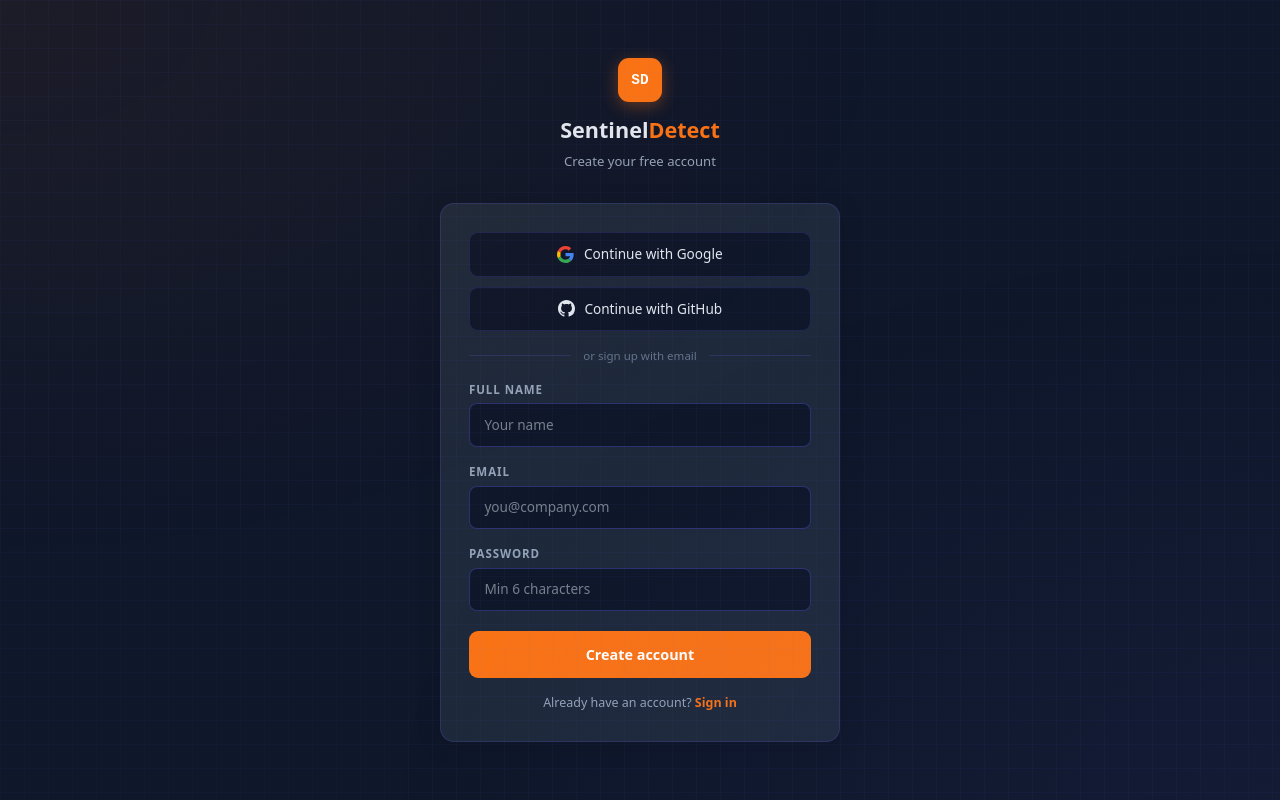
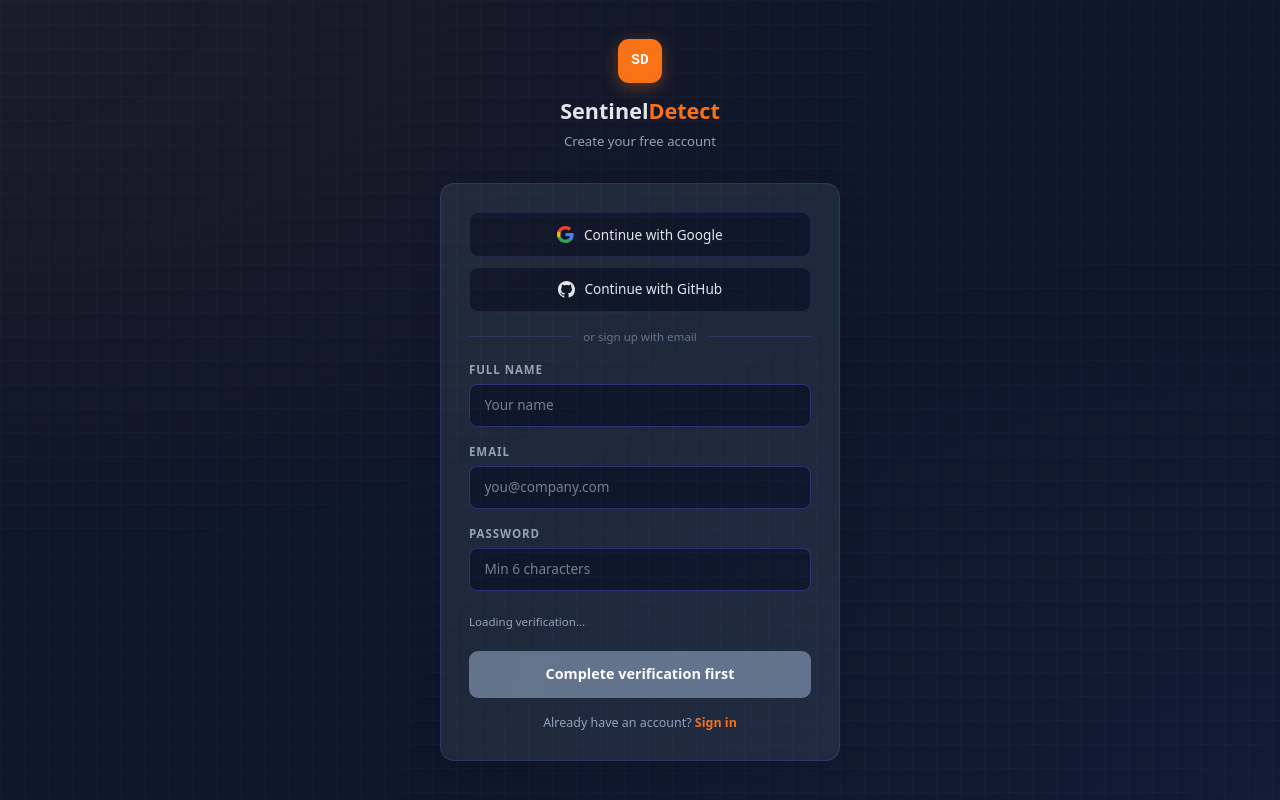
Before and after one commit to Amanpreet-Ramgharia/sentineldetect, a Next.js app: page /signup in a window 1280 px wide. Built offline with nearby package versions, Linux system fonts and the light colour scheme.

Commit message:
feat: add Turnstile CAPTCHA to signup

```diff
--- a/app/(auth)/signup/page.tsx
+++ b/app/(auth)/signup/page.tsx
@@ -1,27 +1,99 @@
 'use client'
-import { useState } from 'react'
+import { useState, useEffect, useRef } from 'react'
 import Link from 'next/link'
 import { createClient } from '@/lib/supabase/client'
 
+declare global {
+  interface Window {
+    turnstile: {
+      render: (el: HTMLElement, opts: {
+        sitekey: string
+        callback: (token: string) => void
+        'expired-callback': () => void
+        'error-callback': () => void
+        theme: string
+        size: string
+      }) => string
+      reset: (id: string) => void
+    }
+  }
+}
+
+const TURNSTILE_SITE_KEY = '0x4AAAAAADWqjSibMwElOEvG'
+
 export default function SignupPage() {
-  const [name, setName]         = useState('')
-  const [email, setEmail]       = useState('')
-  const [password, setPassword] = useState('')
-  const [loading, setLoading]   = useState(false)
+  const [name, setName]               = useState('')
+  const [email, setEmail]             = useState('')
+  const [password, setPassword]       = useState('')
+  const [loading, setLoading]         = useState(false)
   const [oauthLoading, setOauthLoading] = useState<'google'|'github'|null>(null)
-  const [error, setError]       = useState('')
-  const [done, setDone]         = useState(false)
+  const [error, setError]             = useState('')
+  const [done, setDone]               = useState(false)
+  const [captchaToken, setCaptchaToken] = useState('')
+  const [captchaReady, setCaptchaReady] = useState(false)
+
+  const turnstileRef = useRef<HTMLDivElement>(null)
+  const widgetId     = useRef<string>('')
+
+  // Load Turnstile script and render widget
+  useEffect(() => {
+    const SCRIPT_ID = 'cf-turnstile-script'
+    if (document.getElementById(SCRIPT_ID)) {
+      renderWidget()
+      return
+    }
+    const script = document.createElement('script')
+    script.id    = SCRIPT_ID
+    script.src   = 'https://challenges.cloudflare.com/turnstile/v0/api.js'
+    script.async = true
+    script.defer = true
+    script.onload = renderWidget
+    document.head.appendChild(script)
+  }, [])
+
+  function renderWidget() {
+    if (!turnstileRef.current || !window.turnstile) return
+    widgetId.current = window.turnstile.render(turnstileRef.current, {
+      sitekey:           TURNSTILE_SITE_KEY,
+      callback:          (token) => { setCaptchaToken(token); setCaptchaReady(true) },
+      'expired-callback': ()    => { setCaptchaToken('');    setCaptchaReady(false) },
+      'error-callback':   ()    => { setCaptchaToken('');    setCaptchaReady(false) },
+      theme: 'auto',
+      size:  'normal',
+    })
+  }
+
+  function resetCaptcha() {
+    setCaptchaToken('')
+    setCaptchaReady(false)
+    if (widgetId.current && window.turnstile) {
+      window.turnstile.reset(widgetId.current)
+    }
+  }
 
   async function submit(e: React.FormEvent) {
     e.preventDefault()
     if (password.length < 6) { setError('Password must be at least 6 characters'); return }
+    if (!captchaToken)        { setError('Please complete the verification above'); return }
     setLoading(true); setError('')
+
     const { error } = await createClient().auth.signUp({
-      email, password,
-      options: { data: { full_name: name }, emailRedirectTo: `${window.location.origin}/auth/confirm` },
+      email,
+      password,
+      options: {
+        data:             { full_name: name },
+        emailRedirectTo:  `${window.location.origin}/auth/confirm`,
+        captchaToken,
+      },
     })
-    if (error) { setError(error.message); setLoading(false) }
-    else setDone(true)
+
+    if (error) {
+      setError(error.message)
+      setLoading(false)
+      resetCaptcha()
+    } else {
+      setDone(true)
+    }
   }
 
   async function signInWithProvider(provider: 'google' | 'github') {
@@ -39,11 +111,14 @@
   return (
     <div style={{ minHeight:'100vh', display:'flex', alignItems:'center', justifyContent:'center', background:'var(--bg)', padding:'1rem' }}>
       <div style={{ width:'100%', maxWidth:400 }}>
+
+        {/* Logo */}
         <div style={{ textAlign:'center', marginBottom:'2rem' }}>
           <div style={{ width:44, height:44, background:'#f97316', borderRadius:11, display:'flex', alignItems:'center', justifyContent:'center', fontFamily:'monospace', fontWeight:700, color:'#fff', fontSize:'.9rem', margin:'0 auto .75rem', boxShadow:'0 4px 16px rgba(249,115,22,.35)' }}>SD</div>
           <h1 style={{ fontSize:'1.35rem', fontWeight:700, color:'var(--text)', margin:0 }}>Sentinel<span style={{ color:'#f97316' }}>Detect</span></h1>
           <p style={{ fontSize:'.82rem', color:'var(--muted)', marginTop:'.3rem' }}>Create your free account</p>
         </div>
+
         <div style={{ background:'var(--bg4)', border:'1px solid var(--border)', borderRadius:14, padding:'1.75rem', boxShadow:'0 4px 24px rgba(0,0,0,.15)' }}>
           {done ? (
             <div style={{ textAlign:'center', padding:'1rem 0' }}>
@@ -55,7 +130,7 @@
           ) : (
             <div style={{ display:'flex', flexDirection:'column', gap:'1rem' }}>
 
-              {/* ── OAuth buttons ── */}
+              {/* OAuth buttons */}
               <div style={{ display:'flex', flexDirection:'column', gap:'.6rem' }}>
                 <button type="button" onClick={() => signInWithProvider('google')} disabled={!!oauthLoading} style={oauthBtn}>
                   <svg width="17" height="17" viewBox="0 0 48 48">
@@ -74,14 +149,14 @@
                 </button>
               </div>
 
-              {/* ── Divider ── */}
+              {/* Divider */}
               <div style={{ display:'flex', alignItems:'center', gap:'.75rem' }}>
                 <div style={{ flex:1, height:1, background:'var(--border)' }}/>
                 <span style={{ fontSize:'.72rem', color:'var(--muted2)', whiteSpace:'nowrap' }}>or sign up with email</span>
                 <div style={{ flex:1, height:1, background:'var(--border)' }}/>
               </div>
 
-              {/* ── Email/password form ── */}
+              {/* Email/password form */}
               <form onSubmit={submit} style={{ display:'flex', flexDirection:'column', gap:'1rem' }}>
                 {[['Full name','text',name,setName,'Your name'],['Email','email',email,setEmail,'you@company.com'],['Password','password',password,setPassword,'Min 6 characters']].map(([label, type, val, setter, ph]: any) => (
                   <div key={label} style={{ display:'flex', flexDirection:'column', gap:'.35rem' }}>
@@ -105,12 +180,34 @@
                     })()}
                   </div>
                 ))}
-                {error && <div style={{ background:'var(--red-bg)', border:'1px solid var(--red-bd)', borderRadius:7, padding:'.55rem .8rem', fontSize:'.78rem', color:'var(--red)' }}>{error}</div>}
-                <button type="submit" disabled={loading || !!oauthLoading} style={{ background:loading?'var(--muted2)':'#f97316', border:'none', borderRadius:9, padding:'.8rem', color:'#fff', fontWeight:700, fontSize:'.9rem', cursor:loading?'not-allowed':'pointer', fontFamily:'inherit', marginTop:'.25rem' }}>
-                  {loading ? 'Creating account...' : 'Create account'}
+
+                {/* Turnstile CAPTCHA widget */}
+                <div style={{ display:'flex', flexDirection:'column', gap:'.4rem' }}>
+                  <div ref={turnstileRef} />
+                  {!captchaReady && (
+                    <p style={{ fontSize:'.72rem', color:'var(--muted)', margin:0 }}>
+                      Loading verification…
+                    </p>
+                  )}
+                </div>
+
+                {error && (
+                  <div style={{ background:'var(--red-bg)', border:'1px solid var(--red-bd)', borderRadius:7, padding:'.55rem .8rem', fontSize:'.78rem', color:'var(--red)' }}>
+                    {error}
+                  </div>
+                )}
+
+                <button
+                  type="submit"
+                  disabled={loading || !!oauthLoading || !captchaReady}
+                  style={{ background: (loading || !captchaReady) ? 'var(--muted2)' : '#f97316', border:'none', borderRadius:9, padding:'.8rem', color:'#fff', fontWeight:700, fontSize:'.9rem', cursor: (loading || !captchaReady) ? 'not-allowed' : 'pointer', fontFamily:'inherit', marginTop:'.25rem' }}
+                >
+                  {loading ? 'Creating account...' : !captchaReady ? 'Complete verification first' : 'Create account'}
                 </button>
+
                 <p style={{ textAlign:'center', fontSize:'.78rem', color:'var(--muted)', margin:0 }}>
-                  Already have an account? <Link href="/login" style={{ color:'#f97316', textDecoration:'none', fontWeight:600 }}>Sign in</Link>
+                  Already have an account?{' '}
+                  <Link href="/login" style={{ color:'#f97316', textDecoration:'none', fontWeight:600 }}>Sign in</Link>
                 </p>
               </form>
 
```
